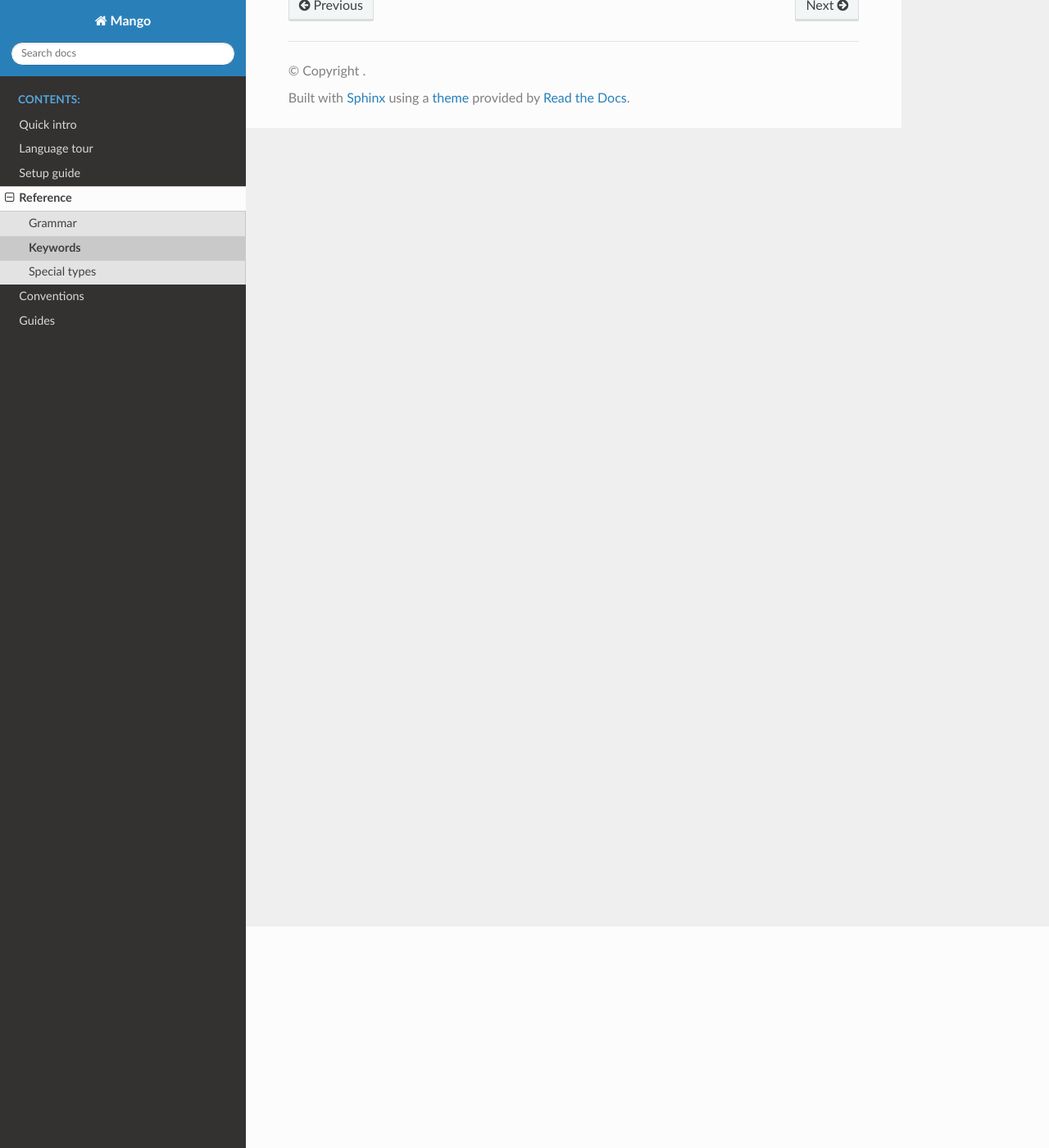
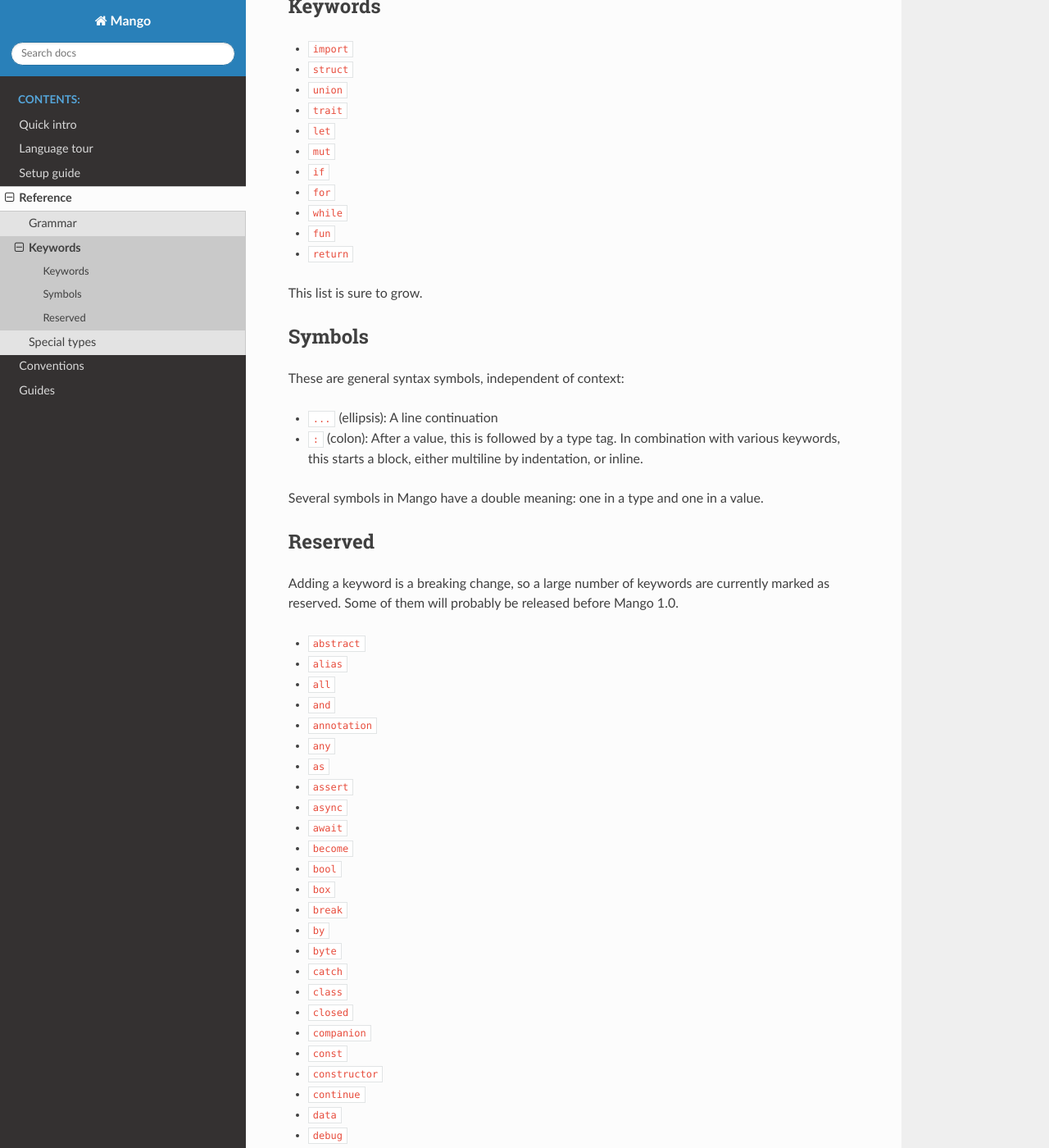
Before and after one commit to mangolang/documentation, a Sphinx documentation site: the page built from source/language_reference/keywords.rst, in a window 1280 px wide and 1400 px high, scrolled down 270 px. Shown: the whole window at 82% size. Built offline with Sphinx 7.4.7 and the Read the Docs theme 2.0.0, drawn with Linux system fonts in a browser that asks for light colours; some of the changed text lies outside the part shown.

Commit message:
Add keywords and several symbols

```diff
--- a/source/language_reference/grammar.rst
+++ b/source/language_reference/grammar.rst
@@ -1,3 +1,5 @@
 
 Grammar
 ===============================
+
+A PEST grammar is currently under active construction.
--- a/source/language_reference/keywords.rst
+++ b/source/language_reference/keywords.rst
@@ -4,3 +4,172 @@
 
 Keywords
 ===============================
+
+Keywords
+-------------------------------
+
+* ``import``
+* ``struct``
+* ``union``
+* ``trait``
+* ``let``
+* ``mut``
+* ``if``
+* ``for``
+* ``while``
+* ``fun``
+* ``return``
+
+This list is sure to grow.
+
+Symbols
+-------------------------------
+
+These are general syntax symbols, independent of context:
+
+* ``...`` (ellipsis): A line continuation
+* ``:`` (colon): After a value, this is followed by a type tag. In combination with various keywords, this starts a block, either multiline by indentation, or inline.
+
+Several symbols in Mango have a double meaning: one in a type and one in a value.
+
+
+
+Reserved
+-------------------------------
+
+Adding a keyword is a breaking change, so a large number of keywords are currently marked as reserved. Some of them will probably be released before Mango 1.0.
+
+* ``abstract``
+* ``alias``
+* ``all``
+* ``and``
+* ``annotation``
+* ``any``
+* ``as``
+* ``assert``
+* ``async``
+* ``await``
+* ``become``
+* ``bool``
+* ``box``
+* ``break``
+* ``by``
+* ``byte``
+* ``catch``
+* ``class``
+* ``closed``
+* ``companion``
+* ``const``
+* ``constructor``
+* ``continue``
+* ``data``
+* ``debug``
+* ``def``
+* ``default``
+* ``defer``
+* ``del``
+* ``delegate``
+* ``delegates``
+* ``delete``
+* ``derive``
+* ``deriving``
+* ``do``
+* ``double``
+* ``dynamic``
+* ``elementwise``
+* ``elif``
+* ``end``
+* ``enum``
+* ``eval``
+* ``except``
+* ``extends``
+* ``extern``
+* ``false``
+* ``family``
+* ``field``
+* ``final``
+* ``finally``
+* ``float``
+* ``fn``
+* ``get``
+* ``global``
+* ``goto``
+* ``impl``
+* ``implements``
+* ``import``
+* ``in``
+* ``init``
+* ``int``
+* ``interface``
+* ``internal``
+* ``intersect``
+* ``intersection``
+* ``is``
+* ``it``
+* ``lambda``
+* ``lateinit``
+* ``lazy``
+* ``local``
+* ``loop``
+* ``macro``
+* ``match``
+* ``module``
+* ``move``
+* ``NaN``
+* ``native``
+* ``new``
+* ``nill``
+* ``none``
+* ``null``
+* ``object``
+* ``open``
+* ``operator``
+* ``or``
+* ``out``
+* ``override``
+* ``package``
+* ``param``
+* ``pass``
+* ``private``
+* ``public``
+* ``pure``
+* ``raise``
+* ``real``
+* ``rec``
+* ``reified``
+* ``sealed``
+* ``select``
+* ``self``
+* ``set``
+* ``sizeof``
+* ``static``
+* ``struct``
+* ``super``
+* ``switch``
+* ``sync``
+* ``synchronized``
+* ``tailrec``
+* ``this``
+* ``throw``
+* ``throws``
+* ``to``
+* ``trait``
+* ``transient``
+* ``true``
+* ``try``
+* ``type``
+* ``union``
+* ``unite``
+* ``unsafe``
+* ``until``
+* ``use``
+* ``val``
+* ``var``
+* ``vararg``
+* ``virtual``
+* ``volatile``
+* ``when``
+* ``where``
+* ``with``
+* ``xor``
+* ``yield``
--- a/source/language_reference/special_types.rst
+++ b/source/language_reference/special_types.rst
@@ -1,6 +1,6 @@
 
 .. warning::
-    The language is not ready yet, this will likely be expanded before Mango 1.0.
+    The language is not ready yet, more types will probably be added both before and after Mango 1.0.
 
 Special types
 ===============================
```
